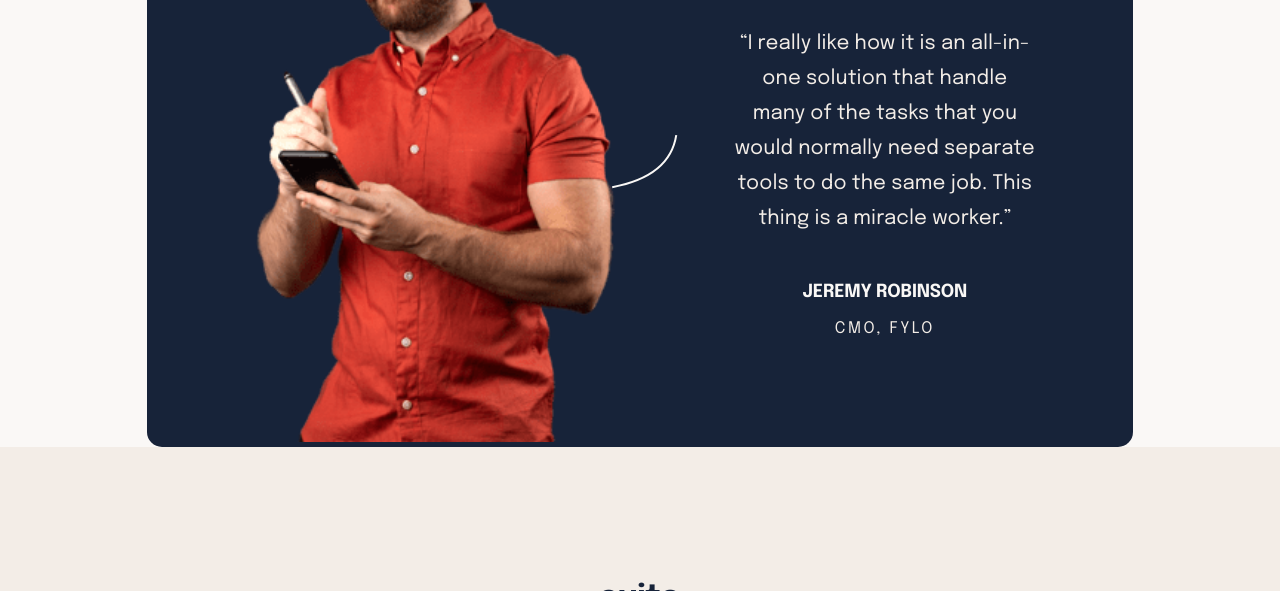
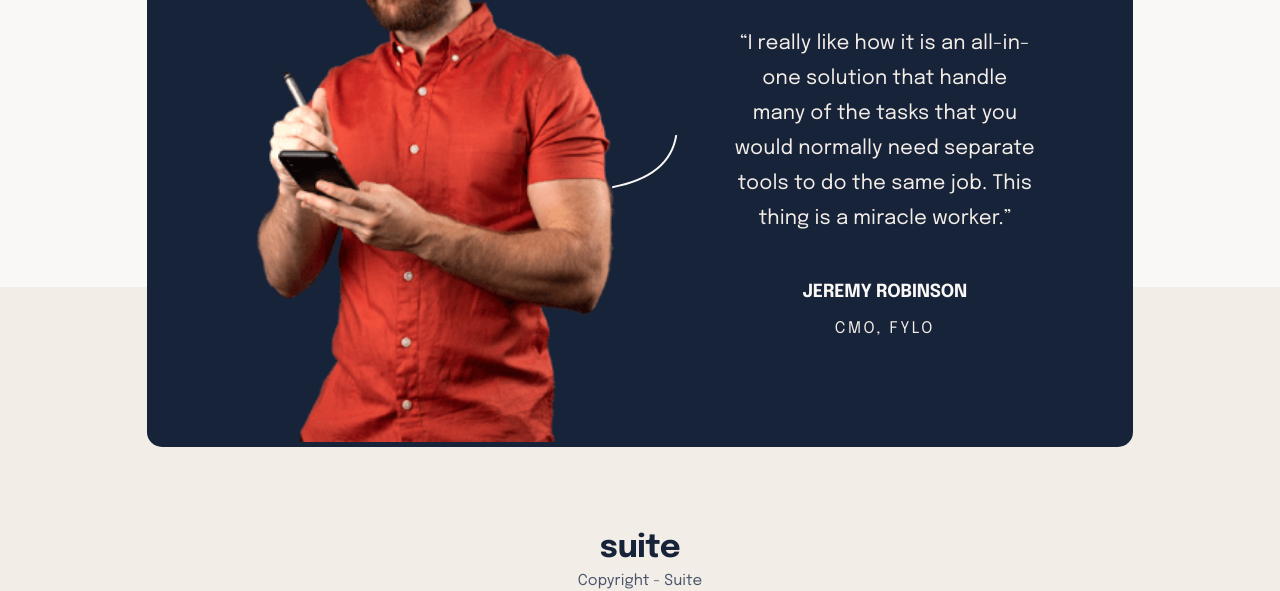
Before and after one commit to SUS137/Suite-landing-page, a plain HTML site: page index.html in a window 1280 px wide. Shown: the part 1240-1831 px from the top of the page. Drawn offline with Linux system fonts and the light colour scheme.

Commit message:
Add files via upload

```diff
--- a/styles.css
+++ b/styles.css
@@ -180,9 +180,12 @@ color:#d9d9d9
 
     background-color: var(--DarkBlue);
     border-radius: 15px;
-    margin: 14rem auto 0;
+    margin: 14rem auto -10rem;
     padding: 4.5%;
     max-width: 375px;
+    position: relative;
+    z-index: 2;
+
 
 
 
@@ -252,21 +255,17 @@ color:#d9d9d9
 
     background-color: var(--Crema);
     height:420px;
+    text-align: center;
+    display: flex;
+    flex-direction: column;
+    justify-content: center;
+   padding-top: 35%;
+    gap: 2rem;
 
 
 }
 
 
-.footer-index{
-    height: 100%;
-    text-align: center;
-    display: flex;
-    flex-direction: column;
-    justify-content: center;
-    align-items: space-between;
-    gap: 2rem;
-    z-index: 1;
-}
 .footer-img{
     margin-top: 3.85rem;
     display: block;
@@ -383,11 +382,12 @@ color:var(--GrisAcero);
 
 .jeremy{
 
-    margin: 18rem auto 0;
+    margin: 18rem auto -20rem;
     padding: 4.5%;
     width:89.71%;
     max-width: 768px;
-
+   position: relative;
+   z-index: 2;
 
 
 }
@@ -419,7 +419,8 @@ color:var(--GrisAcero);
     align-items: center;
     gap: 2rem;
     padding: 3rem 0;
-
+    height:640px;
+  padding-top: 20rem;
 
 
 }
@@ -535,10 +536,11 @@ color:var(--GrisAcero);
    display: flex;
    justify-content: space-around;
    align-items: center;
-    margin: 10rem auto 0;
+    margin: 10rem auto -10rem;
     padding: 4.5%;
     width:77.1%;
     max-width: 1110px;
+    z-index: 2;
 
 
 
@@ -578,9 +580,27 @@ color:var(--GrisAcero);
     overflow: hidden;
 }
 
+
+
+/*FOOTER*/
+
 .footer{
 
+
+
+   height: 464px;
+    flex-direction: row;
+    justify-content: space-around;
+    align-items: center;
+    gap: 2rem;
+    padding: 3rem 0;
     max-width: 1440px;
+    padding-top: 10rem;
+
 }
 
+
+
+
+
 }
```
